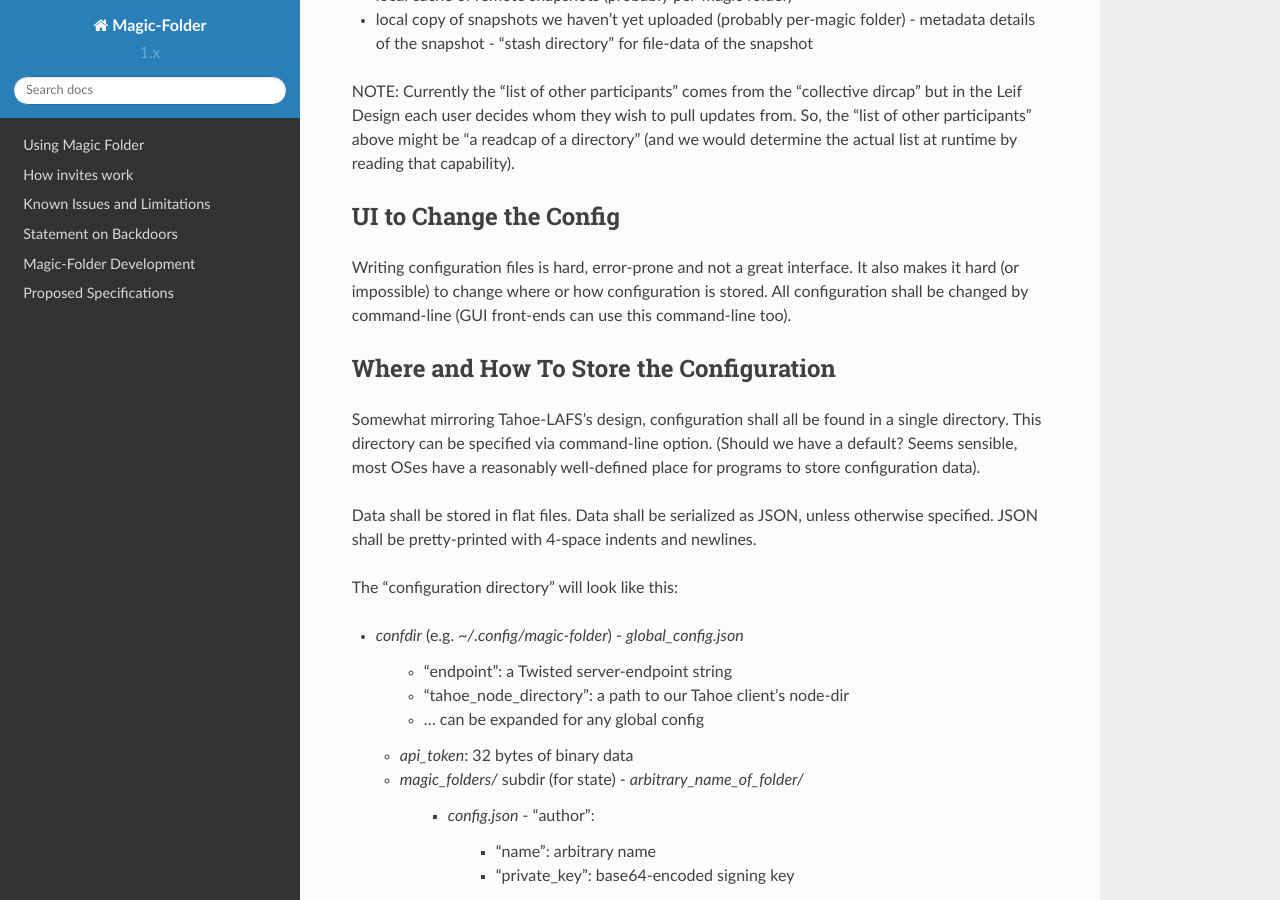
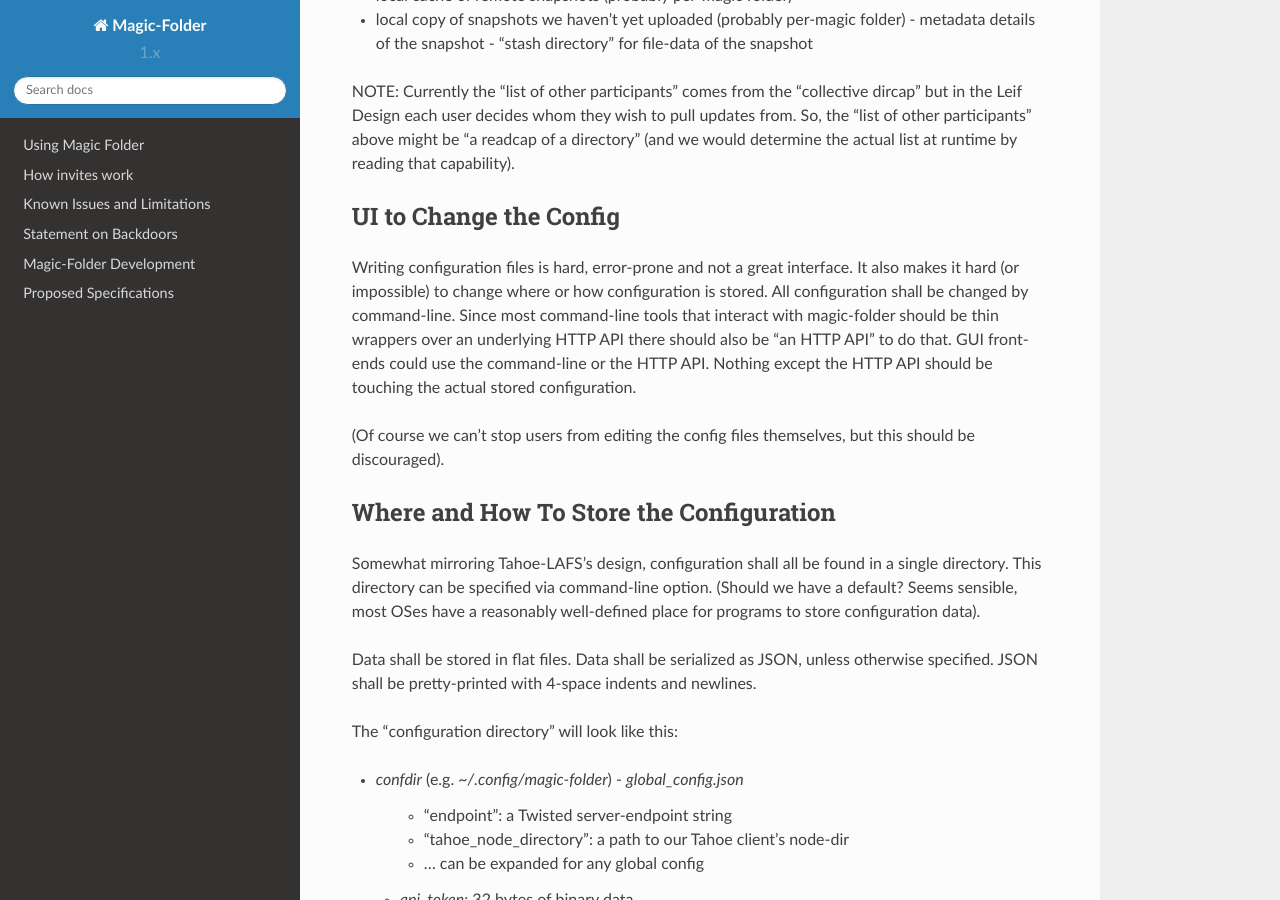
Before and after one commit to tahoe-lafs/magic-folder, a Sphinx documentation site: the page built from docs/config.rst, in a window 1280 px wide and 900 px high, scrolled down 1604 px. Built offline with Sphinx 7.4.7 and the Read the Docs theme 2.0.0, drawn with Linux system fonts in a browser that asks for light colours.

Commit message:
mention HTTP API for config

```diff
--- a/docs/config.rst
+++ b/docs/config.rst
@@ -104,7 +104,14 @@ UI to Change the Config
 Writing configuration files is hard, error-prone and not a great
 interface. It also makes it hard (or impossible) to change where or
 how configuration is stored. All configuration shall be changed by
-command-line (GUI front-ends can use this command-line too).
+command-line. Since most command-line tools that interact with
+magic-folder should be thin wrappers over an underlying HTTP API there
+should also be "an HTTP API" to do that. GUI front-ends could use the
+command-line or the HTTP API. Nothing except the HTTP API should be
+touching the actual stored configuration.
+
+(Of course we can't stop users from editing the config files
+themselves, but this should be discouraged).
 
 
 Where and How To Store the Configuration
```
